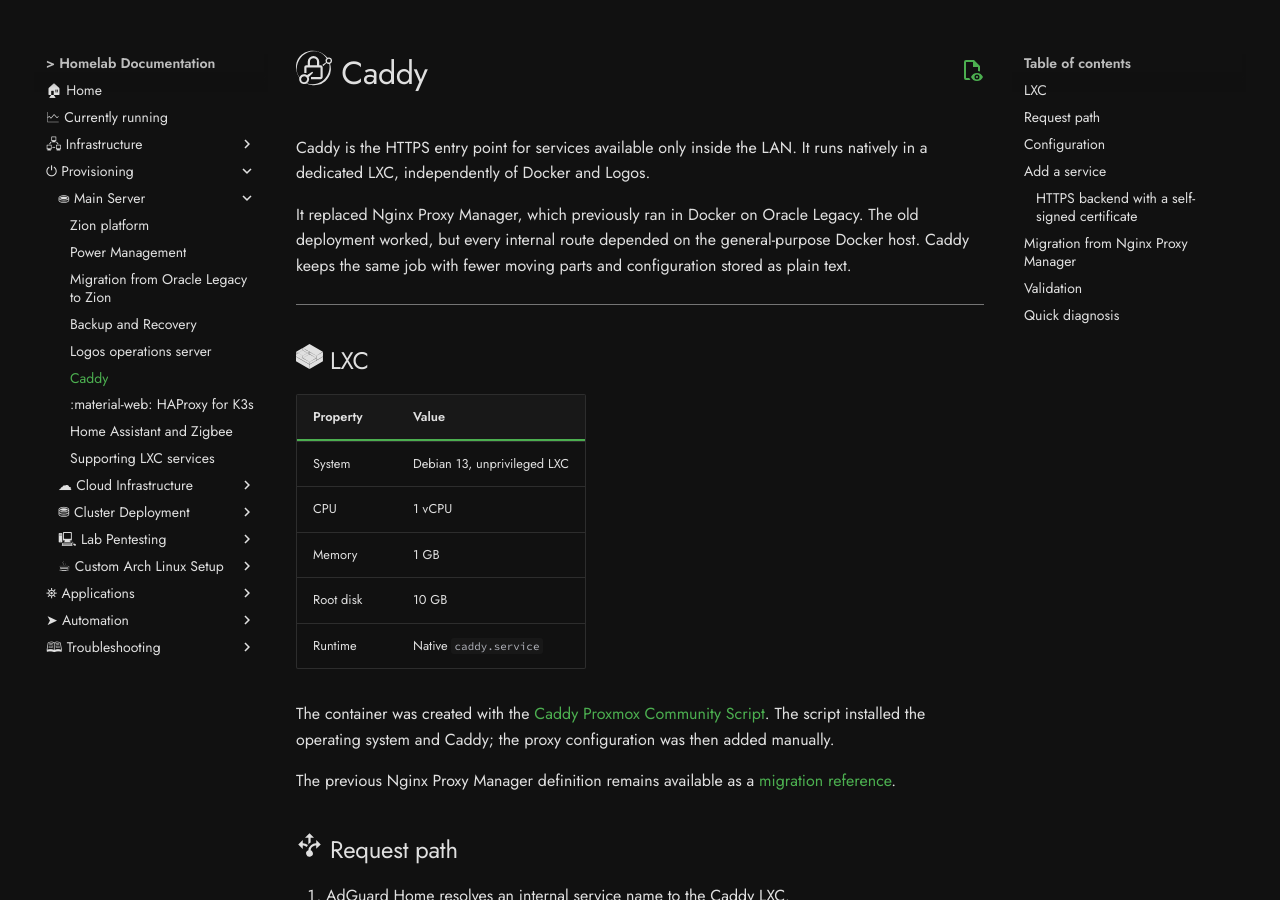
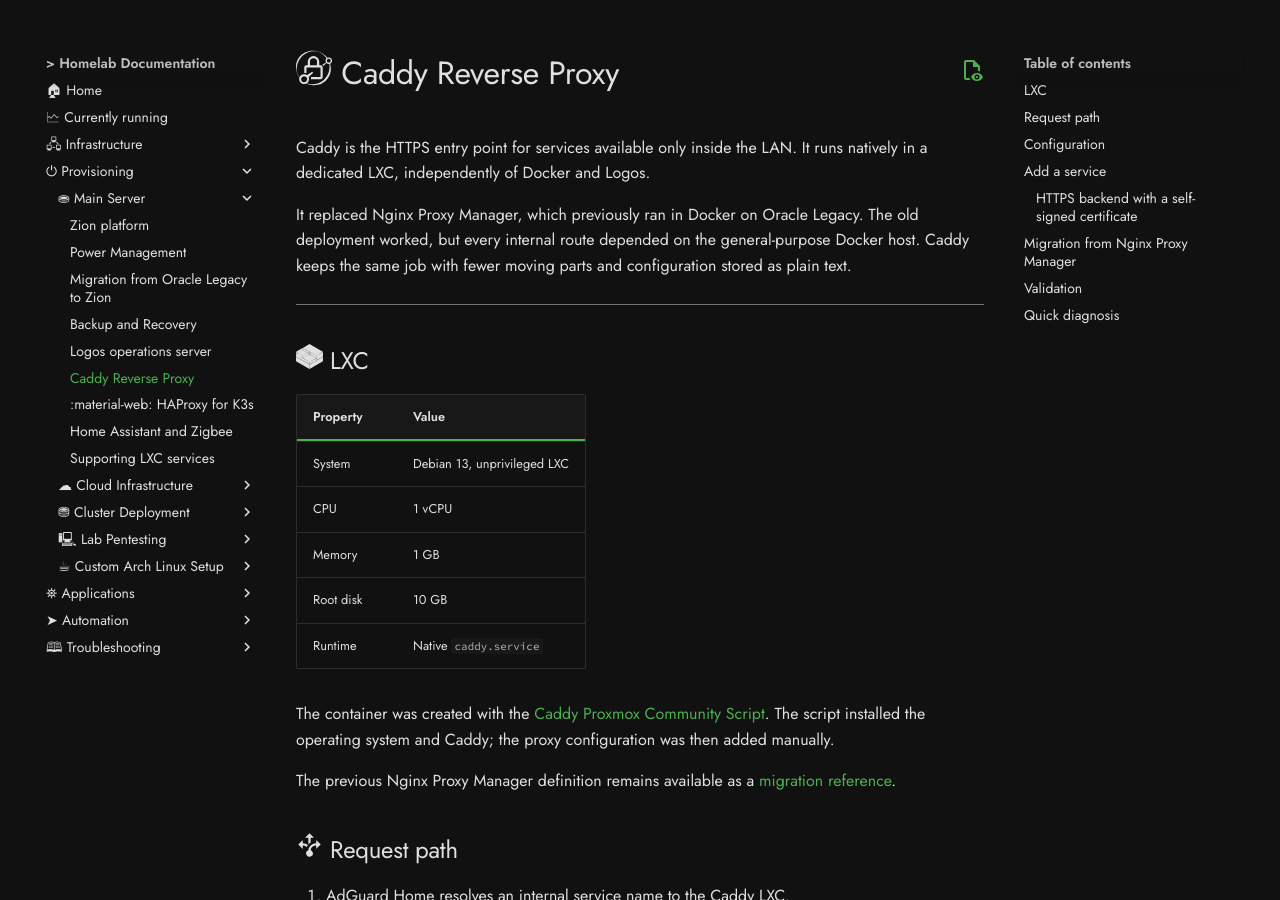
Before and after one commit to kCn3333/homelab, an MkDocs documentation site: the page built from docs/zion/caddy.md, in a window 1280 px wide and 900 px high. Built offline with MkDocs 1.6.1 and Material for MkDocs 9.7.7, drawn with Linux system fonts in a browser that asks for light colours; comment, search, counter and statistics services are not loaded.

Commit message:
docs: document caddy

```diff
--- a/docs/zion/caddy.md
+++ b/docs/zion/caddy.md
@@ -1,4 +1,4 @@
-# :simple-caddy: Caddy
+# :simple-caddy: Caddy Reverse Proxy
 
 Caddy is the HTTPS entry point for services available only inside the LAN. It runs natively in a dedicated LXC, independently of Docker and Logos.
 
```
